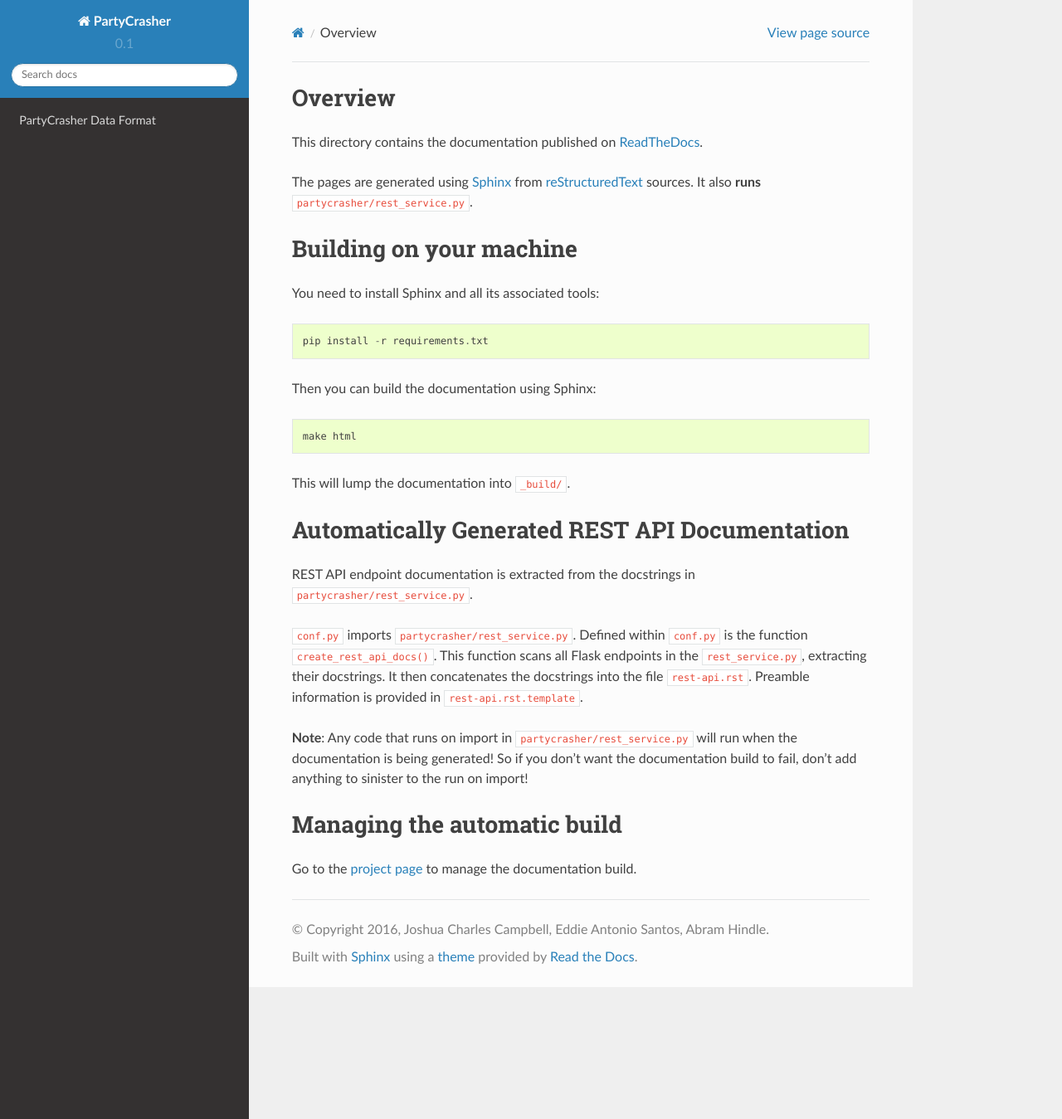
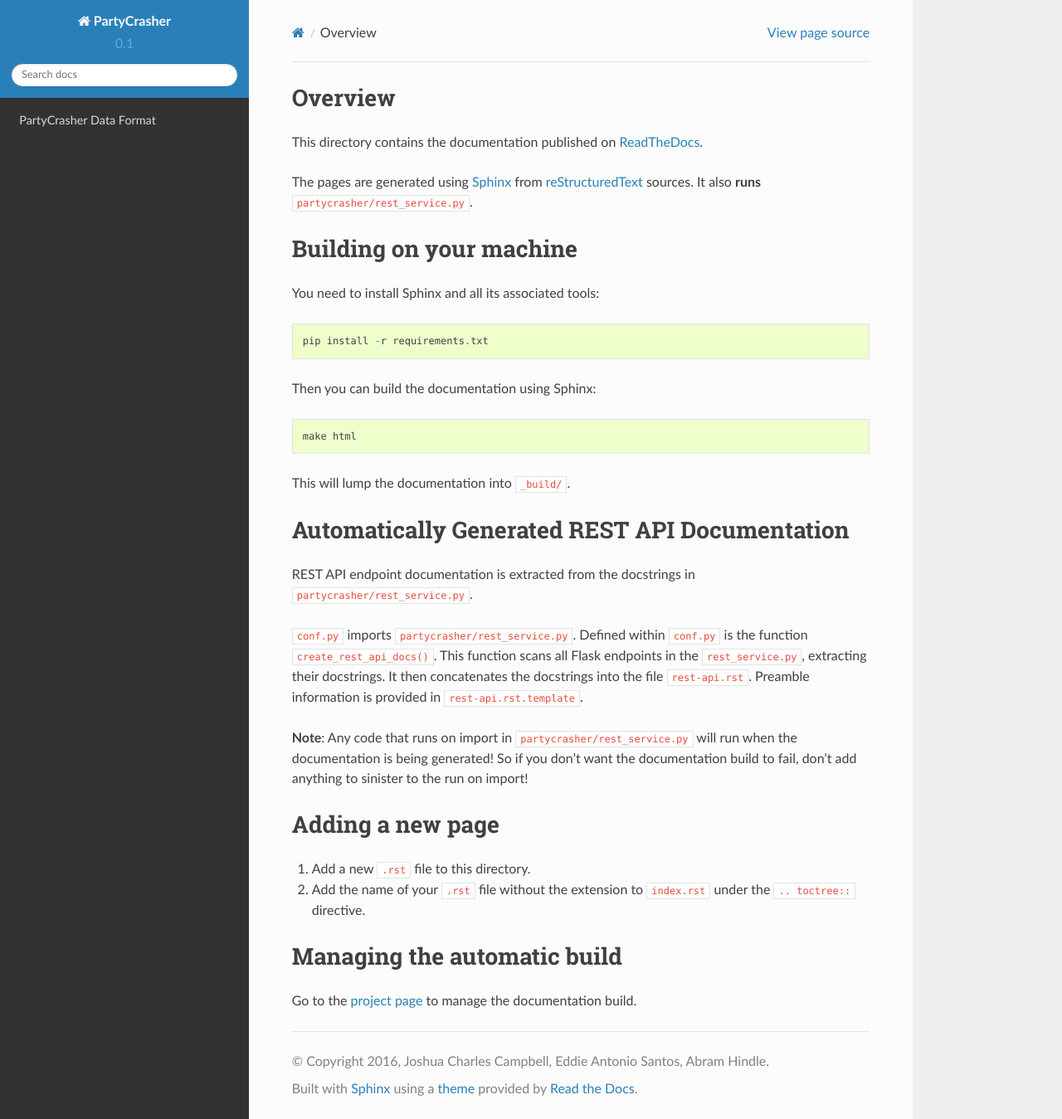
Before and after one commit to naturalness/partycrasher, a Sphinx documentation site: the page built from docs/README.md, in a window 1280 px wide and 1349 px high. Shown: the whole window at 83% size. Built offline with Sphinx 7.4.7 and the Read the Docs theme 2.0.0, drawn with Linux system fonts in a browser that asks for light colours; pages that are not in the unit, such as notebooks, are missing from menus.

Commit message:
Document documentation some more.

```diff
--- a/docs/README.md
+++ b/docs/README.md
@@ -43,6 +43,14 @@ the documentation build to fail, don't add anything to sinister to the
 run on import!
 
 
+Adding a new page
+-----------------
+
+1. Add a new `.rst` file to this directory.
+2. Add the name of your `.rst` file without the extension to
+   `index.rst` under the `.. toctree::` directive.
+
+
 Managing the automatic build
 ----------------------------
 
```
